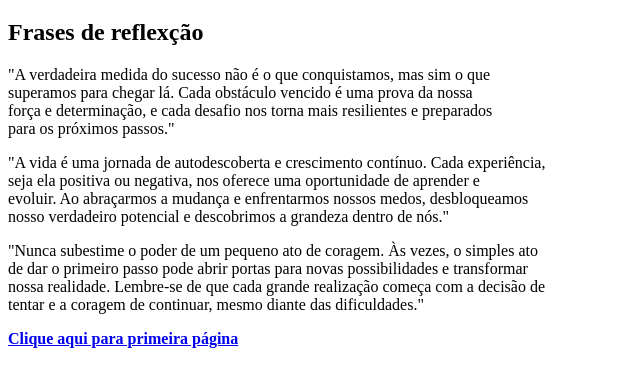
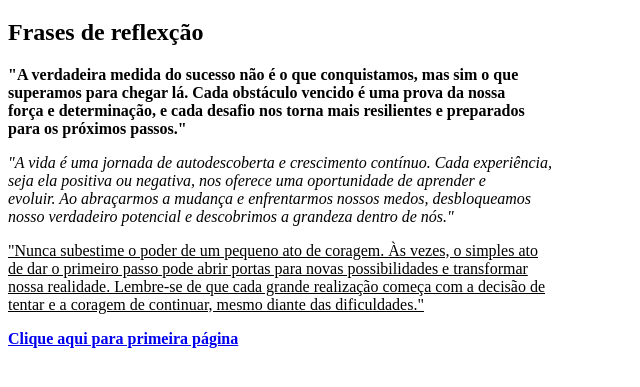
Before and after one commit to Brasileiro-7/projeto-html, a plain HTML site: page contato/index2.html in a window 1280 px wide. Shown: the part 61-448 px from the top of the page, without its empty margins (0-640 px from the left). Drawn offline with Linux system fonts and the light colour scheme.

Commit message:
alterando o modelo das frases

```diff
--- a/contato/index2.html
+++ b/contato/index2.html
@@ -10,20 +10,20 @@
 
     <h2>Frases de reflexção</h2>
 
-    <p>"A verdadeira medida do sucesso não é o que conquistamos, mas sim o que <br>
+    <p><strong>"A verdadeira medida do sucesso não é o que conquistamos, mas sim o que <br>
         superamos para chegar lá. Cada obstáculo vencido é uma prova da nossa <br>
         força e determinação, e cada desafio nos torna mais resilientes e preparados <br>
-        para os próximos passos."</p>
+        para os próximos passos."</strong></p>
 
-    <p>"A vida é uma jornada de autodescoberta e crescimento contínuo. Cada experiência, <br>
+    <p><i>"A vida é uma jornada de autodescoberta e crescimento contínuo. Cada experiência, <br>
         seja ela positiva ou negativa, nos oferece uma oportunidade de aprender e <br>
         evoluir. Ao abraçarmos a mudança e enfrentarmos nossos medos, desbloqueamos <br>
-        nosso verdadeiro potencial e descobrimos a grandeza dentro de nós."</p>
+        nosso verdadeiro potencial e descobrimos a grandeza dentro de nós."</i></p>
 
-    <p>"Nunca subestime o poder de um pequeno ato de coragem. Às vezes, o simples ato <br>
+    <p><u>"Nunca subestime o poder de um pequeno ato de coragem. Às vezes, o simples ato <br>
         de dar o primeiro passo pode abrir portas para novas possibilidades e transformar <br>
         nossa realidade. Lembre-se de que cada grande realização começa com a decisão de <br>
-        tentar e a coragem de continuar, mesmo diante das dificuldades."</p>
+        tentar e a coragem de continuar, mesmo diante das dificuldades."</u></p>
 
     <p><a href="./index.html"><strong>Clique aqui para primeira página</strong></a></p>
 </body>
```
Also changed, not shown: contato/index.html (+4 -4 lines).
